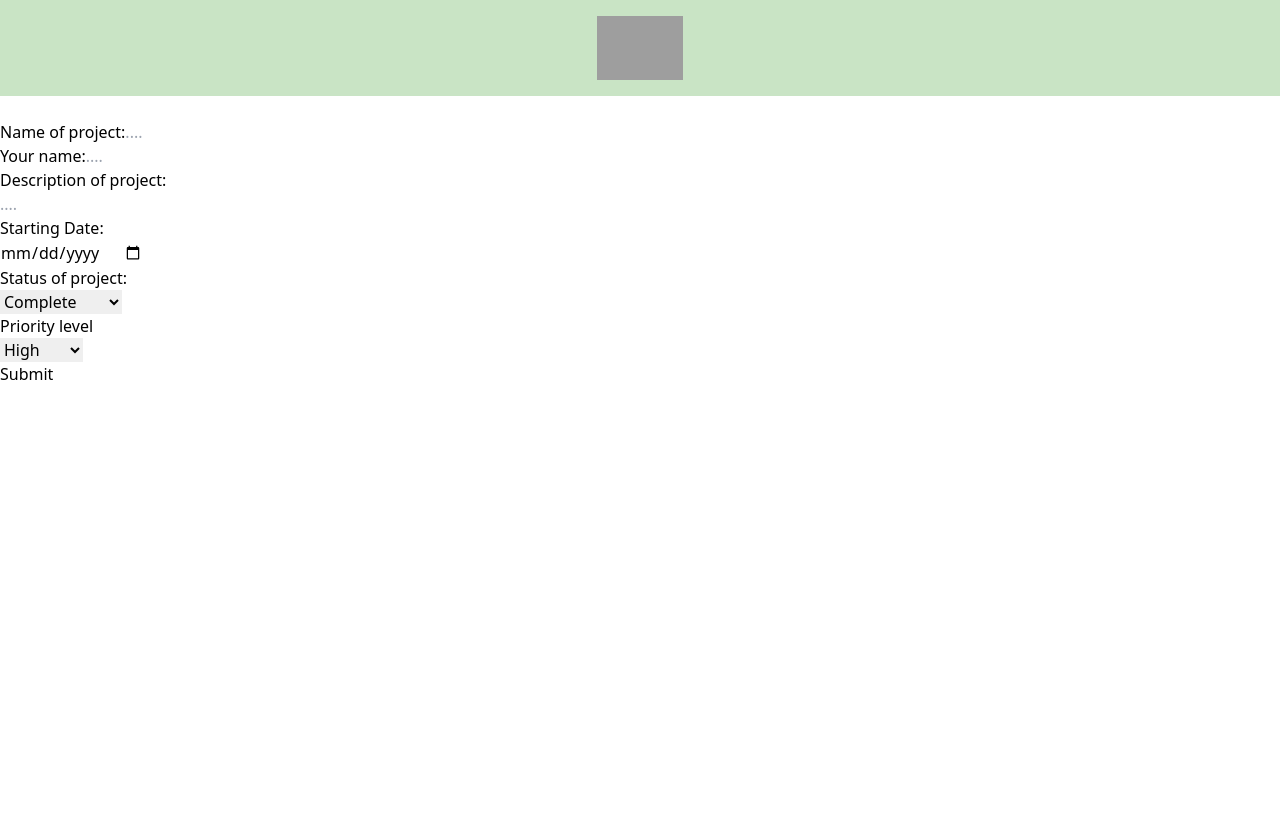
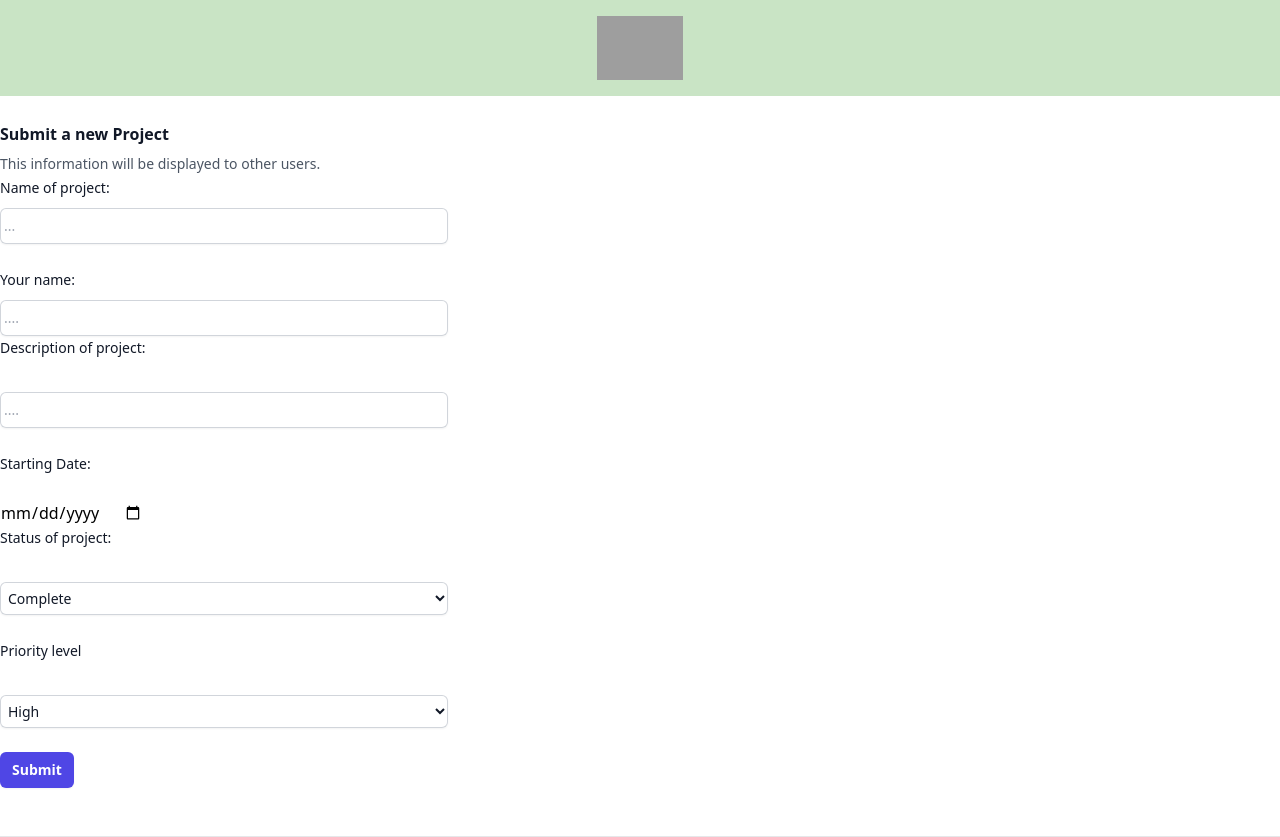
Before and after one commit to kjb2104/Kate-Blacklock-take-home-task, a React (Vite) app: page / in a window 1280 px wide. Before the commit the page ends 800 px from the top, so only its background shows below. Built offline with nearby package versions, Linux system fonts and the light colour scheme; grey boxes are pictures that could not be loaded.

Commit message:
add styling to form and button

```diff
--- a/index.html
+++ b/index.html
@@ -8,5 +8,7 @@
   <body>
     <div id="root"></div>
     <script type="module" src="/src/index.tsx"></script>
+    <script type="module" src="/src/components/form.tsx"></script>
+    <script type="module" src="/src/components/project-result.tsx"></script>
   </body>
 </html>
--- a/src/components/form.tsx
+++ b/src/components/form.tsx
@@ -23,10 +23,25 @@ const ProjectForm = () => {
   return (
     <form onSubmit={handleSubmit(onSubmit)}>
       <br />
-      <label>Name of project:</label>
+      <div className="space-y-12">
+        <div className="border-b border-gray-900/10 pb-12">
+          <h2 className="text-base font-semibold leading-7 text-gray-900">Submit a new Project</h2>
+          <p className="mt-1 text-sm leading-6 text-gray-600">
+            This information will be displayed to other users.
+          </p>
+      <label className="block text-sm font-medium leading-6 text-gray-900">
+        Name of project:
+      </label>
+      <div className="mt-2">
+        <div className="flex rounded-md shadow-sm ring-1 ring-inset ring-gray-300 focus-within:ring-2 focus-within:ring-inset focus-within:ring-indigo-600 sm:max-w-md">
           <input
-        placeholder="...."
-        {...register("Name", { required: true, maxLength: 50, minLength: 3 })}
+            placeholder="..."
+            className="block flex-1 border-0 bg-transparent py-1.5 pl-1 text-gray-900 placeholder:text-gray-400 focus:ring-0 sm:text-sm sm:leading-6"
+            {...register("Name", {
+              required: true,
+              maxLength: 50,
+              minLength: 3,
+            })}
           />
           {errors.Name?.type === "required" && (
             <p role="alert">Project Name is required</p>
@@ -37,12 +52,22 @@ const ProjectForm = () => {
           {errors.Name?.type === "minLength" && (
             <p role="alert">Project Name must be over 3 characters</p>
           )}
+        </div>
+      </div>
       {/* add error handling to the form validation to inform the user what the specific issue is  */}
       <br />
-      <label>Your name:</label>
+      <label className="block text-sm font-medium leading-6 text-gray-900">
+        Your name:
+      </label>
+      <div className="mt-2">
+        <div className="flex rounded-md shadow-sm ring-1 ring-inset ring-gray-300 focus-within:ring-2 focus-within:ring-inset focus-within:ring-indigo-600 sm:max-w-md">
           <input
+            className="block flex-1 border-0 bg-transparent py-1.5 pl-1 text-gray-900 placeholder:text-gray-400 focus:ring-0 sm:text-sm sm:leading-6"
             placeholder="...."
-        {...register("Owner", { required: true, pattern: /^[A-Za-z- ]+$/gi })}
+            {...register("Owner", {
+              required: true,
+              pattern: /^[A-Za-z- ]+$/gi,
+            })}
           />
           {errors.Owner?.type === "required" && (
             <p role="alert">Your name is required</p>
@@ -51,10 +76,16 @@ const ProjectForm = () => {
             <p role="alert">Must only include letters</p>
           )}
           <br />
-      <label>Description of project:</label>
+        </div>
+      </div>
+      <label className="block text-sm font-medium leading-6 text-gray-900">
+        Description of project:
+      </label>
       <br />
-
+      <div className="mt-2">
+        <div className="flex rounded-md shadow-sm ring-1 ring-inset ring-gray-300 focus-within:ring-2 focus-within:ring-inset focus-within:ring-indigo-600 sm:max-w-md">
           <input
+            className="block flex-1 border-0 bg-transparent py-1.5 pl-1 text-gray-900 placeholder:text-gray-400 focus:ring-0 sm:text-sm sm:leading-6"
             placeholder="...."
             {...register("Description", {
               required: true,
@@ -72,17 +103,25 @@ const ProjectForm = () => {
           {errors.Description?.type === "minLength" && (
             <p role="alert">Description must be over 30 characters</p>
           )}
+        </div>
+      </div>
       <br />
-      <label>Starting Date:</label>
+      <label className="block text-sm font-medium leading-6 text-gray-900">
+        Starting Date:
+      </label>
       <br />
-      <input type="Date" {...register("Date", { required: true })} />
+      <input type="date" {...register("Date", { required: true })} />
 
       {errors.Date?.type === "required" && <p role="alert">Date is required</p>}
 
       <br />
-      <label>Status of project:</label>
+      <label className="block text-sm font-medium leading-6 text-gray-900">
+        Status of project:
+      </label>
       <br />
-      <select {...register("Status", { required: true })}>
+      <div className="mt-2">
+        <div className="flex rounded-md shadow-sm ring-1 ring-inset ring-gray-300 focus-within:ring-2 focus-within:ring-inset focus-within:ring-indigo-600 sm:max-w-md">
+      <select   className="block flex-1 border-0 bg-transparent py-1.5 pl-1 text-gray-900 placeholder:text-gray-400 focus:ring-0 sm:text-sm sm:leading-6" {...register("Status", { required: true })}>
         <option value="Complete">Complete</option>
         <option value="Working on it">Working on it</option>
         <option value="Not started">Not started</option>
@@ -90,10 +129,16 @@ const ProjectForm = () => {
       {errors.Status?.type === "required" && (
         <p role="alert">Status is required</p>
       )}
+</div>
+</div>
       <br />
-      <label>Priority level</label>
+      <label className="block text-sm font-medium leading-6 text-gray-900">
+        Priority level
+      </label>
       <br />
-      <select {...register("Priority", { required: true })}>
+      <div className="mt-2">
+        <div className="flex rounded-md shadow-sm ring-1 ring-inset ring-gray-300 focus-within:ring-2 focus-within:ring-inset focus-within:ring-indigo-600 sm:max-w-md">
+          <select   className="block flex-1 border-0 bg-transparent py-1.5 pl-1 text-gray-900 placeholder:text-gray-400 focus:ring-0 sm:text-sm sm:leading-6" {...register("Priority", { required: true })}>
             <option value="High">High</option>
             <option value="Medium">Medium</option>
             <option value="Low">Low</option>
@@ -101,11 +146,18 @@ const ProjectForm = () => {
           {errors.Priority?.type === "required" && (
             <p role="alert">Priority field is required</p>
           )}
+        </div>
+      </div>
       <br />
-      <button type="submit" disabled={hasPosted}>
+
+      <button  className="rounded-md bg-indigo-600 px-3 py-2 text-sm font-semibold text-white shadow-sm hover:bg-indigo-500 focus-visible:outline focus-visible:outline-2 focus-visible:outline-offset-2 focus-visible:outline-indigo-600"
+        type="submit" disabled={hasPosted}>
         Submit
       </button>
+
       <br />
+      </div>
+      </div>
     </form>
   );
 };
--- a/tailwind.config.js
+++ b/tailwind.config.js
@@ -38,5 +38,6 @@ export default {
       },
     },
   },
-  plugins: [],
+  plugins: [
+  ],
 };
```
Lines whose indentation alone changed are shown as unchanged.
